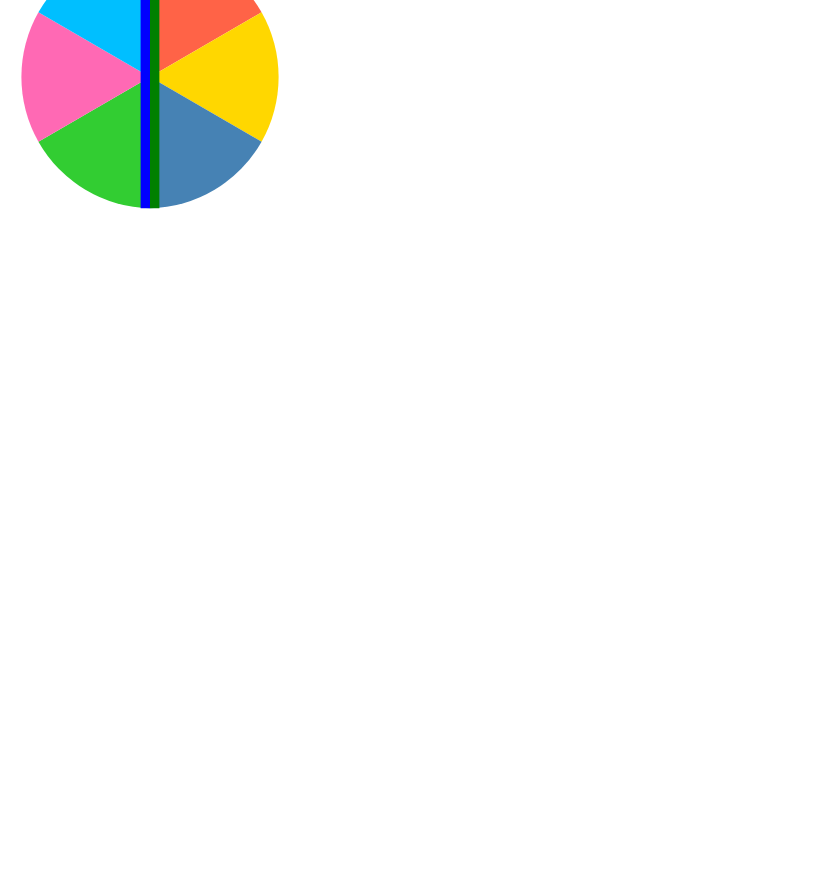
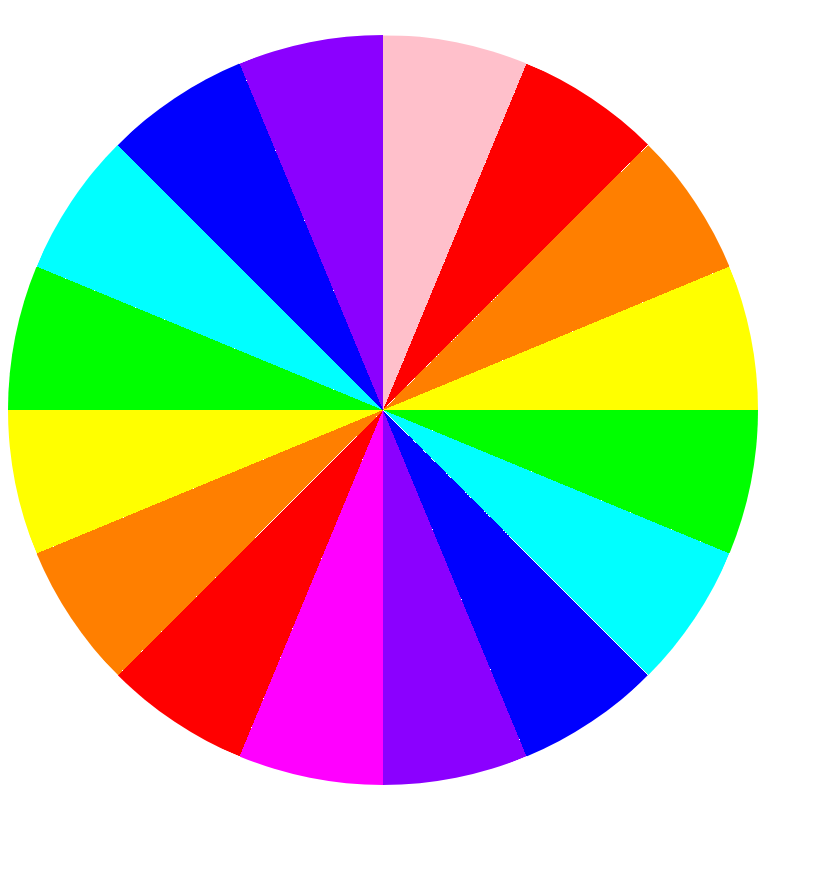
Before and after one commit to cLabDanceCard/fan-animation-temp, a plain HTML site: page index.html in a window 1280 px wide. Shown: the part 73-959 px from the top of the page, without its empty margins (0-813 px from the left). Before the commit the page ends 800 px from the top, so only its background shows below. Drawn offline with nearby package versions, Linux system fonts and the light colour scheme.

Commit message:
setup fan

```diff
--- a/index.html
+++ b/index.html
@@ -1,30 +1,31 @@
 <!DOCTYPE html>
 <html lang="en">
-  <head>
-    <meta charset="UTF-8" />
-    <meta name="viewport" content="width=device-width, initial-scale=1.0" />
-    <title>Fan.js</title>
-    <style>
-      body {
-        margin: 0;
-      }
-      canvas {
-        display: block;
-      }
-    </style>
-  </head>
-  <body>
-    <script src="https://cdn.jsdelivr.net/npm/three@0.128.0/build/three.min.js"></script>
-    <svg width="300" height="300" viewBox="0 0 32 32" id="fan-svg">
-        <path d="M16,16 L16,2 A14,14 0 0,1 27.9,9.1 z" fill="#FF6347" class="right"/>
-        <path d="M16,16 L27.9,9.1 A14,14 0 0,1 27.9,22.9 z" fill="#FFD700" class="right"/>
-        <path d="M16,16 L27.9,22.9 A14,14 0 0,1 16,30 z" fill="#4682B4" class="right"/>
-        <path d="M16,16 L16,30 A14,14 0 0,1 4.1,22.9 z" fill="#32CD32" class="left"/>
-        <path d="M16,16 L4.1,22.9 A14,14 0 0,1 4.1,9.1 z" fill="#FF69B4" class="left"/>
-        <path d="M16,16 L4.1,9.1 A14,14 0 0,1 16,2 z" fill="#00BFFF" class="left"/>
-        <rect id="left-handle" x="15" y="2" width="1" height="28" fill="#0000FF"/>
-        <rect id="right-handle" x="16" y="2" width="1" height="28" fill="#008000"/>
-    </svg>
-    <script type="module" src="fan.js"></script>
-  </body>
+<head>
+    <meta charset="UTF-8">
+    <meta name="viewport" content="width=device-width, initial-scale=1.0">
+    <title>Pie Chart</title>
+    <link rel="stylesheet" href="style.css">
+</head>
+<body>
+    <h1>Fan Chat</h1>
+    <div class="piechart">
+        <div id="slice1" class="pie-slice"></div>
+		<div id="slice2" class="pie-slice"></div>
+		<div id="slice3" class="pie-slice"></div>
+		<div id="slice4" class="pie-slice"></div>
+		<div id="slice5" class="pie-slice"></div>
+		<div id="slice6" class="pie-slice"></div>
+		<div id="slice7" class="pie-slice"></div>
+		<div id="slice8" class="pie-slice"></div>
+		<div id="slice9" class="pie-slice"></div>
+		<div id="slice10" class="pie-slice"></div>
+		<div id="slice11" class="pie-slice"></div>
+		<div id="slice12" class="pie-slice"></div>
+		<div id="slice13" class="pie-slice"></div>
+		<div id="slice14" class="pie-slice"></div>
+		<div id="slice15" class="pie-slice"></div>
+        <div id="slice16" class="pie-slice"></div>
+    </div>
+    <!-- <script src="script.js"></script> -->
+</body>
 </html>
--- /dev/null
+++ b/style.css
@@ -0,0 +1,109 @@
+.piechart {
+    margin-top: 50px;
+    width: 750px;
+    height: 750px;
+    position: relative;
+    border-radius: 50%;
+}
+
+.pie-slice {
+    width: 100%;
+    height: 100%;
+    position: absolute;
+    border-radius: 50%;
+}
+
+#slice1 {
+    background: conic-gradient(pink 0deg 22.5deg, transparent 22.5deg 360deg);
+    clip-path: polygon(50% 50%, 0 0, 100% 0);
+}
+
+#slice2 {
+    background: conic-gradient(#ff0000 0deg 22.5deg, transparent 22.5deg 360deg);
+    clip-path: polygon(50% 50%, 0 0, 100% 0);
+    transform: rotate(22.5deg);
+}
+
+#slice3 {
+    background: conic-gradient(#ff7f00 0deg 22.5deg, transparent 22.5deg 360deg);
+    clip-path: polygon(50% 50%, 0 0, 100% 0);
+    transform: rotate(45deg);
+}
+
+#slice4 {
+    background: conic-gradient(#ffff00 0deg 22.5deg, transparent 22.5deg 360deg);
+    clip-path: polygon(50% 50%, 0 0, 100% 0);
+    transform: rotate(67.5deg);
+}
+
+#slice5 {
+    background: conic-gradient(#00ff00 0deg 22.5deg, transparent 22.5deg 360deg);
+    clip-path: polygon(50% 50%, 0 0, 100% 0);
+    transform: rotate(90deg);
+}
+
+#slice6 {
+    background: conic-gradient(#00ffff 0deg 22.5deg, transparent 22.5deg 360deg);
+    clip-path: polygon(50% 50%, 0 0, 100% 0);
+    transform: rotate(112.5deg);
+}
+
+#slice7 {
+    background: conic-gradient(#0000ff 0deg 22.5deg, transparent 22.5deg 360deg);
+    clip-path: polygon(50% 50%, 0 0, 100% 0);
+    transform: rotate(135deg);
+}
+
+#slice8 {
+    background: conic-gradient(#8b00ff 0deg 22.5deg, transparent 22.5deg 360deg);
+    clip-path: polygon(50% 50%, 0 0, 100% 0);
+    transform: rotate(157.5deg);
+}
+
+#slice9 {
+    background: conic-gradient(#ff00ff 0deg 22.5deg, transparent 22.5deg 360deg);
+    clip-path: polygon(50% 50%, 0 0, 100% 0);
+    transform: rotate(180deg);
+}
+
+#slice10 {
+    background: conic-gradient(#ff0000 0deg 22.5deg, transparent 22.5deg 360deg);
+    clip-path: polygon(50% 50%, 0 0, 100% 0);
+    transform: rotate(202.5deg);
+}
+
+#slice11 {
+    background: conic-gradient(#ff7f00 0deg 22.5deg, transparent 22.5deg 360deg);
+    clip-path: polygon(50% 50%, 0 0, 100% 0);
+    transform: rotate(225deg);
+}
+
+#slice12 {
+    background: conic-gradient(#ffff00 0deg 22.5deg, transparent 22.5deg 360deg);
+    clip-path: polygon(50% 50%, 0 0, 100% 0);
+    transform: rotate(247.5deg);
+}
+
+#slice13 {
+    background: conic-gradient(#00ff00 0deg 22.5deg, transparent 22.5deg 360deg);
+    clip-path: polygon(50% 50%, 0 0, 100% 0);
+    transform: rotate(270deg);
+}
+
+#slice14 {
+    background: conic-gradient(#00ffff 0deg 22.5deg, transparent 22.5deg 360deg);
+    clip-path: polygon(50% 50%, 0 0, 100% 0);
+    transform: rotate(292.5deg);
+}
+
+#slice15 {
+    background: conic-gradient(#0000ff 0deg 22.5deg, transparent 22.5deg 360deg);
+    clip-path: polygon(50% 50%, 0 0, 100% 0);
+    transform: rotate(315deg);
+}
+
+#slice16 {
+    background: conic-gradient(#8b00ff 0deg 22.5deg, transparent 22.5deg 360deg);
+    clip-path: polygon(50% 50%, 0 0, 100% 0);
+    transform: rotate(337.5deg);
+}
```
